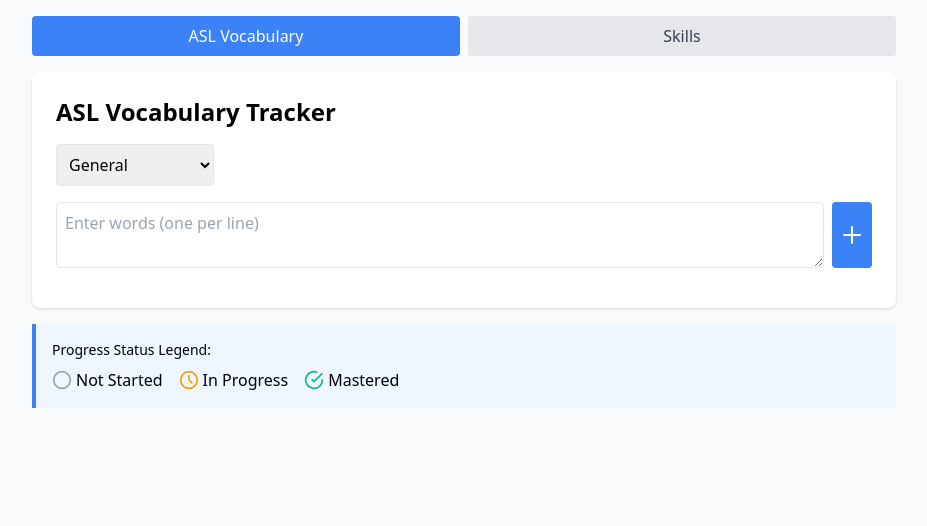
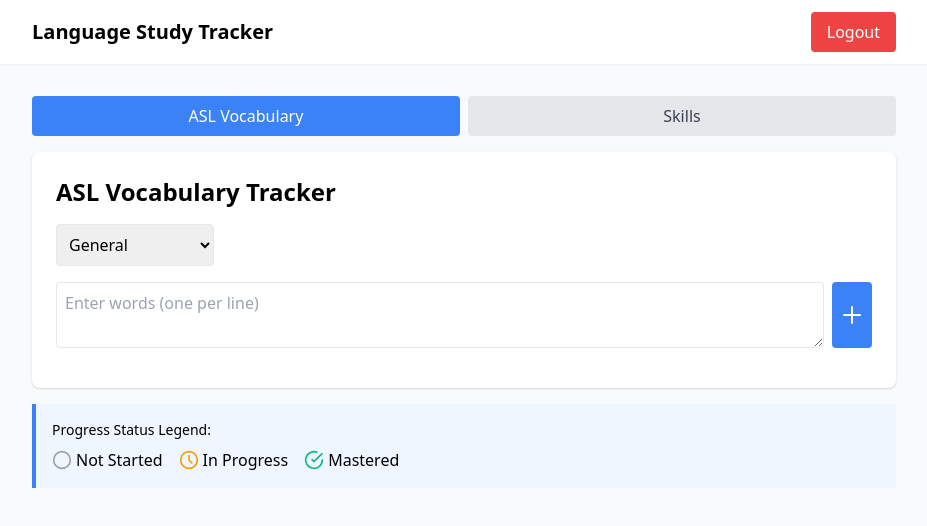
Before and after one commit to Language-Study/Language-Study.github.io, a plain HTML site: page index.html in a window 1280 px wide. Shown: the whole page, without its empty margins (176-1103 px from the left). Drawn offline with nearby package versions, Linux system fonts and the light colour scheme.

Commit message:
Update index.html

```diff
--- a/index.html
+++ b/index.html
@@ -8,9 +8,27 @@
     <link href="https://cdnjs.cloudflare.com/ajax/libs/tailwindcss/2.2.19/tailwind.min.css" rel="stylesheet">
     <link href="https://cdnjs.cloudflare.com/ajax/libs/lucide/0.263.1/lucide.min.css" rel="stylesheet">
     <link rel="stylesheet" href="styles.css">
+    <!-- Firebase SDK -->
+    <script src="https://www.gstatic.com/firebasejs/11.0.1/firebase-app-compat.js"></script>
+    <script src="https://www.gstatic.com/firebasejs/11.0.1/firebase-auth-compat.js"></script>
 </head>
 
 <body class="bg-gray-50">
+    <!-- Navigation Bar -->
+    <nav class="bg-white shadow-sm mb-4">
+        <div class="max-w-4xl mx-auto px-4 py-3">
+            <div class="flex justify-between items-center">
+                <h1 class="text-xl font-bold">Language Study Tracker</h1>
+                <div class="flex items-center gap-4">
+                    <span id="userEmail" class="text-gray-600"></span>
+                    <button id="logoutBtn" class="px-4 py-2 bg-red-500 text-white rounded hover:bg-red-600 transition-colors">
+                        Logout
+                    </button>
+                </div>
+            </div>
+        </div>
+    </nav>
+
     <div class="max-w-4xl mx-auto p-4">
         <!-- Tabs -->
         <div class="grid grid-cols-2 gap-2 mb-4">
@@ -35,7 +53,7 @@
                         </select>
                     </div>
 
-                    <!-- New Category Input (hidden by default) -->
+                    <!-- New Category Input -->
                     <div id="newCategoryInput" class="flex gap-2 hidden">
                         <input type="text" id="newCategoryName" placeholder="New category name" class="flex-1 p-2 border rounded">
                         <button id="addCategoryBtn" class="p-2 bg-blue-500 text-white rounded hover:bg-blue-600">Add</button>
```
